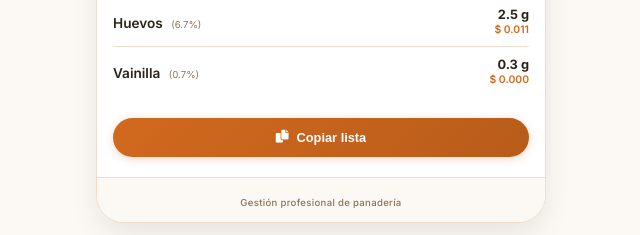
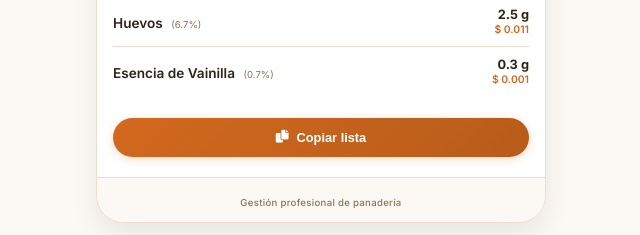
Before and after one commit to panaderia-web/panaderia-web.github.io, a plain HTML site: page calculadoras/pan-perro-caliente/index.html in a window 1280 px wide. Shown: the part 615-850 px from the top of the page, 319-959 px from the left. Drawn offline with nearby package versions, Linux system fonts and the light colour scheme.

Commit message:
Rename 'Vainilla' to 'Esencia de Vainilla'

```diff
--- a/calculadoras/pan-perro-caliente/index.html
+++ b/calculadoras/pan-perro-caliente/index.html
@@ -19,7 +19,7 @@
                 { nombre: "Azucar", pct: 11.7, precioKg: 0 },
                 { nombre: "Mantequilla", pct: 13.3, precioKg: 0 },
                 { nombre: "Huevos", pct: 6.7, precioKg: 0 },
-                { nombre: "Vainilla", pct: 0.7, precioKg: 0 }
+                { nombre: "Esencia de Vainilla", pct: 0.7, precioKg: 0 }
             ]
         };
     </script>
```
